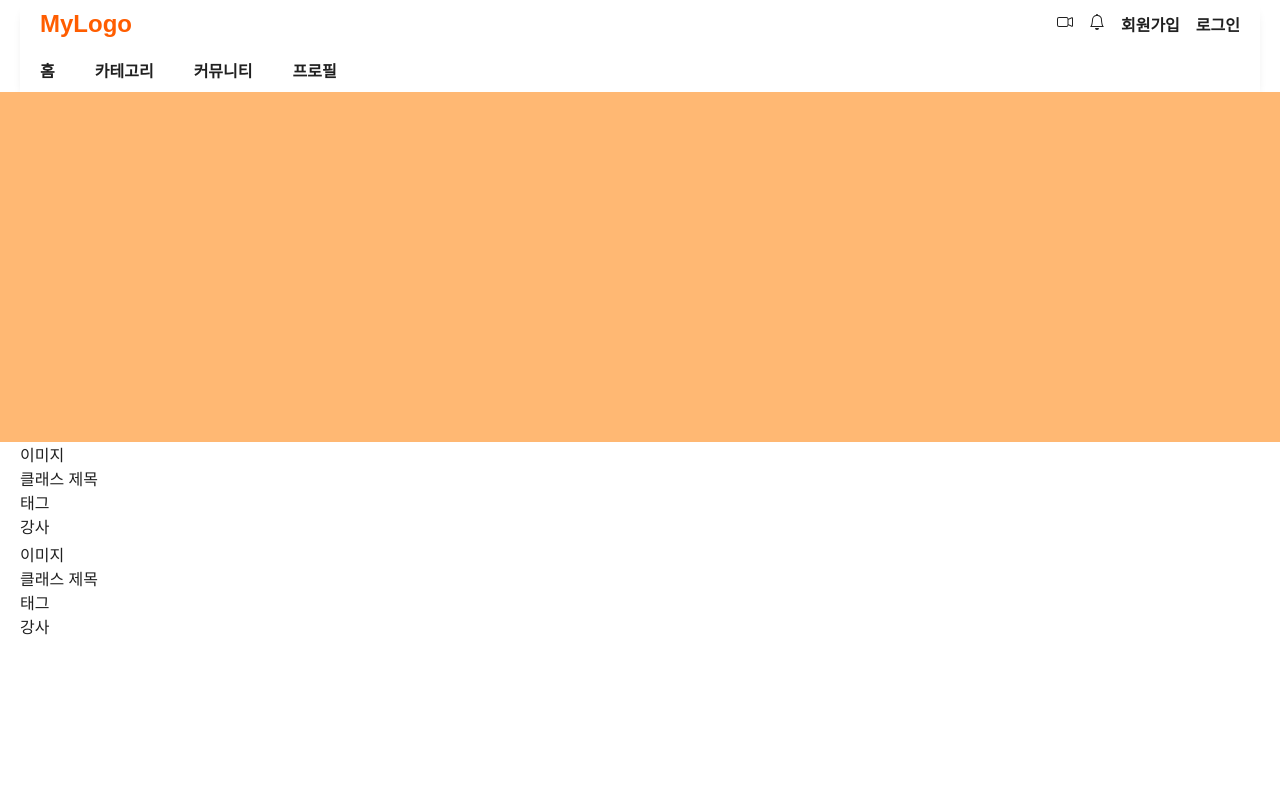
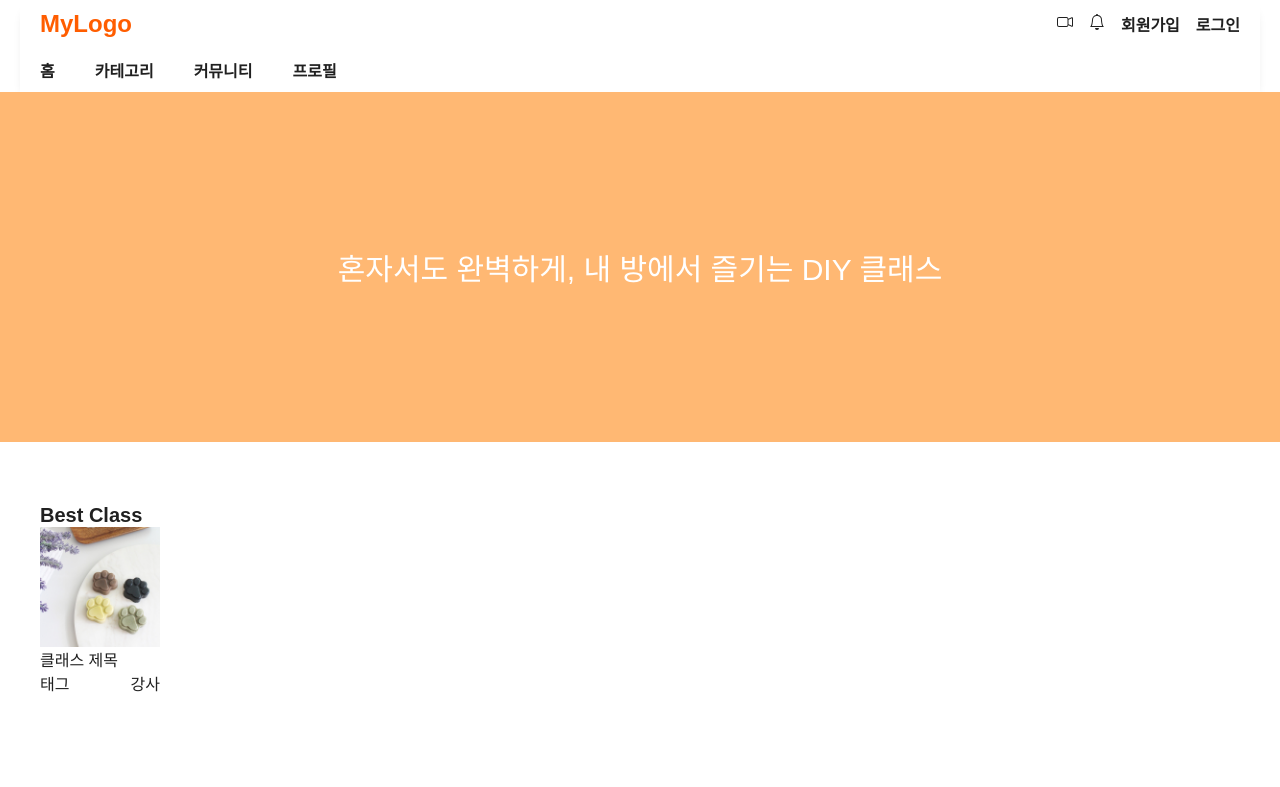
Before and after one commit to wavekt98/DITTO, a React (Vite) app in the folder front/: page / in a window 1280 px wide. Shown: the top 787 px of the page. Built offline with nearby package versions, Linux system fonts and the light colour scheme; a web font is replaced by a local one.

Commit message:
:art:[Feat] #S11P12A106-54 #in-progress Class List Item 컴포넌트 초기 구조

```diff
--- a/front/src/components/class/ClassListItem.jsx
+++ b/front/src/components/class/ClassListItem.jsx
@@ -1,22 +1,32 @@
 // import { useState } from "react";
 // import { useSelector, useDispatch } from "react-redux";
+// import React from 'react';
 import { styled } from "styled-components";
+
+import ClassThumbnail from "../../assets/img/class-thumbnail-tmp.jpg";
 
 const ClassListItemContainer = styled.div`
   display: flex;
   flex-direction: column;
-  height: 100px;
+  width: 120px;
+  height: 200px;
+`;
+
+const ClassDetail = styled.div`
+  display: flex;
+  flex-direction: row;
+  justify-content: space-between;
 `;
 
 function ClassListItem() {
   return (
     <ClassListItemContainer>
-      <div>이미지</div>
+      <img src={ClassThumbnail} alt="Class Thumbnail" />
       <div>클래스 제목</div>
-      <div>
+      <ClassDetail>
         <div>태그</div>
         <div>강사</div>
-      </div>
+      </ClassDetail>
     </ClassListItemContainer>
   );
 }
--- a/front/src/components/home/Banner.jsx
+++ b/front/src/components/home/Banner.jsx
@@ -3,16 +3,14 @@ import { styled } from "styled-components";
 import BannerImage from "../../assets/img/banner-tmp.png";
 
 const BannerContainer = styled.div`
-  min-width: 100vw;
-  max-width: 100vw;
-  width: 100vw;
-  height: 350px;
+  min-width: 100%;
+  max-width: 100%;
+  width: 100%;
+  min-height: 350px;
 `;
 
 const BannerInner = styled.div`
   background-image: url(${BannerImage});
-  min-width: 100vw;
-  max-width: 100vw;
   width: 100vw;
   height: 350px;
   background: cover;
@@ -22,18 +20,20 @@ const BannerInner = styled.div`
   transform: translate(-50%, 0);
   display: flex;
   align-items: center;
+  margin: 0 auto;
 `;
 
 const Slogan = styled.div`
   font-size: 30px;
   color: white;
+  margin: 0 auto;
 `;
 
 function Banner() {
   return (
     <BannerContainer>
       <BannerInner>
-        {/* <Slogan>혼자서도 완벽하게, 내 방에서 즐기는 DIY 클래스</Slogan> */}
+        <Slogan>혼자서도 완벽하게, 내 방에서 즐기는 DIY 클래스</Slogan>
       </BannerInner>
     </BannerContainer>
   );
--- /dev/null
+++ b/front/src/components/home/BestClass.jsx
@@ -0,0 +1,26 @@
+import { styled } from "styled-components";
+
+import BestClassList from "./BestClassList";
+
+const BestClassContainer = styled.div`
+  display: flex;
+  flex-direction: column;
+  margin: 5% 0;
+  padding: 0 20px;
+`;
+
+const BestClassTitle = styled.div`
+  font-size: 20px;
+  font-weight: 700;
+`;
+
+function BestClass() {
+  return (
+    <BestClassContainer>
+      <BestClassTitle>Best Class</BestClassTitle>
+      <BestClassList />
+    </BestClassContainer>
+  );
+}
+
+export default BestClass;
--- a/front/src/pages/HomePage.jsx
+++ b/front/src/pages/HomePage.jsx
@@ -5,7 +5,7 @@ import { styled } from "styled-components";
 // import { increment, decrement } from "../features/counter/counterSlice";
 import Banner from "../components/home/Banner";
 import BestBoardList from "../components/home/BestBoardList";
-import BestClassList from "../components/home/BestClassList";
+import BestClass from "../components/home/BestClass";
 import NewClassList from "../components/home/NewClassList";
 
 const HomePageContainer = styled.div`
@@ -18,57 +18,10 @@ function HomePage() {
   return (
     <HomePageContainer>
       <Banner />
-      <BestClassList />
+      <BestClass />
       <NewClassList />
       <BestBoardList />
     </HomePageContainer>
-
-    // <div>
-    //   <button onClick={() => setModalOpen(true)}>모달 오픈</button>
-    //   {modalOpen && (
-    //     <Modal onClose={() => setModalOpen(false)}>
-    //       <Div>hello</Div>
-    //     </Modal>
-    //   )}
-    //   <h1>count: {count}</h1>
-    //   <Button label="증가" size="sm" onClick={handleIncrement} />
-    //   <Button label="증가" size="md" onClick={handleIncrement} />
-    //   <Button
-    //     label="감소"
-    //     color="default"
-    //     size="lg"
-    //     onClick={handleDecrement}
-    //   />
-    //   <Button
-    //     label="감소"
-    //     color="default"
-    //     size="xl"
-    //     onClick={handleDecrement}
-    //   />
-    //   <OutlineButton label="증가" size="sm" onClick={handleIncrement} />
-    //   <OutlineButton label="감소" color="default" onClick={handleDecrement} />
-    //   <OutlineButton
-    //     label="감소"
-    //     size="lg"
-    //     color="ACCENT1"
-    //     onClick={handleDecrement}
-    //   />
-    //   <OutlineButton
-    //     label="감소"
-    //     size="xl"
-    //     color="ACCENT1"
-    //     onClick={handleDecrement}
-    //   />
-    //   <RoundButton label="증가" size="sm" onClick={handleIncrement} />
-    //   <RoundButton label="감소" color="default" onClick={handleDecrement} />
-    //   <RoundButton label="감소" size="lg" onClick={handleDecrement} />
-    //   <RoundButton
-    //     label="감소"
-    //     color="default"
-    //     size="xl"
-    //     onClick={handleDecrement}
-    //   />
-    // </div>
   );
 }
 
```
Also changed, not shown: front/src/assets/img/class-thumbnail-tmp.jpg (added).
